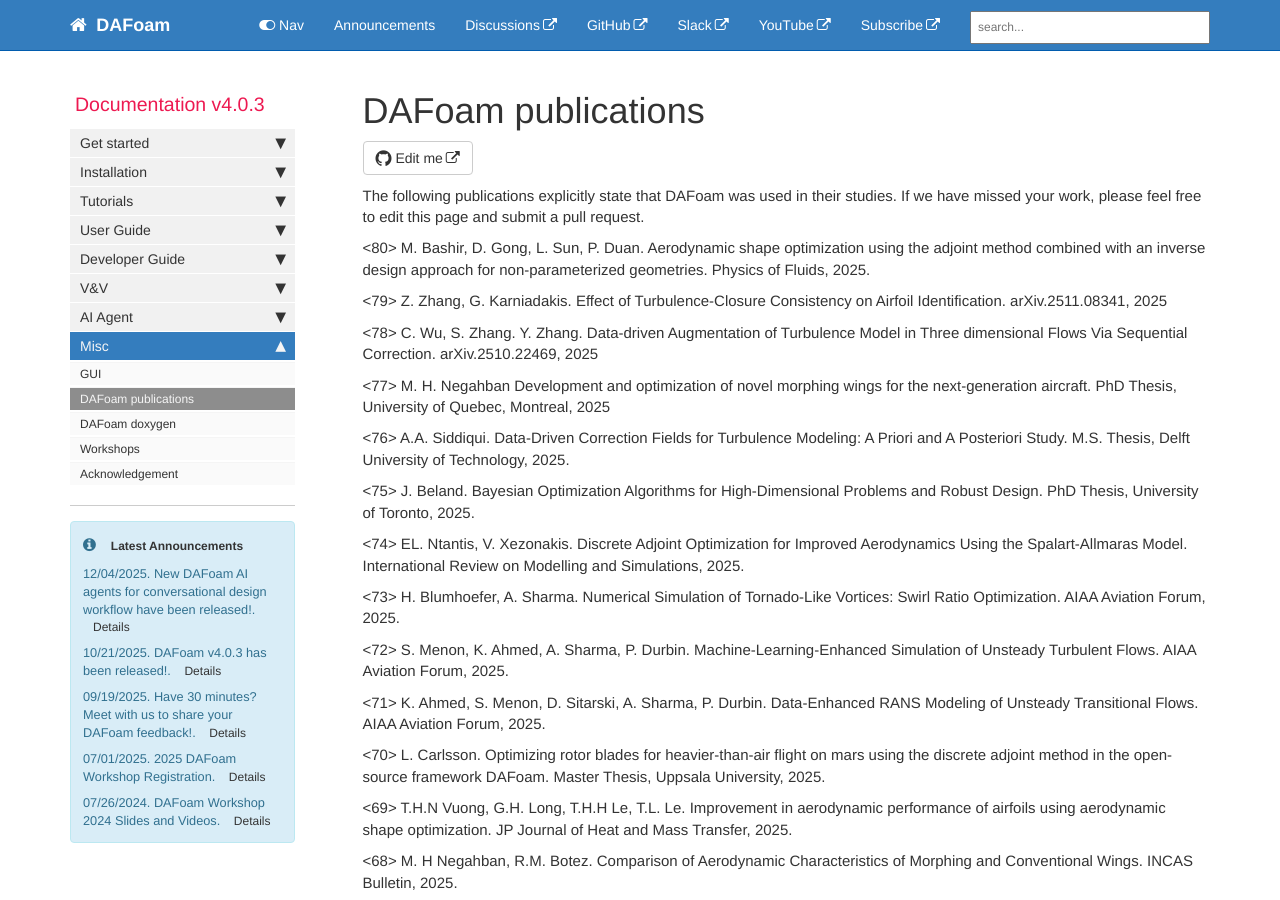
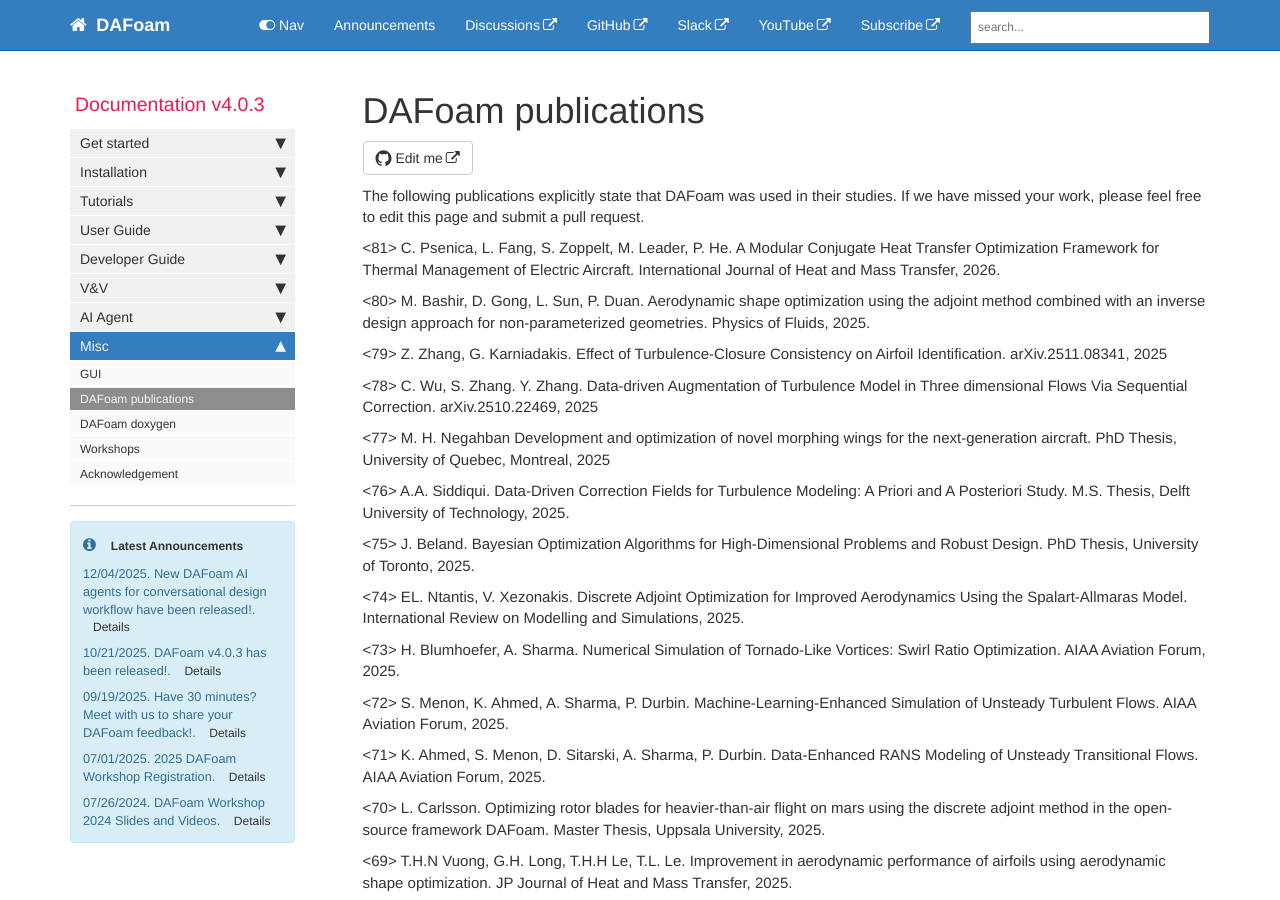
Before and after one commit to DAFoam/DAFoam.github.io, a Jekyll site: the page built from pages/mydoc/mydoc_docs_publications.md, in a window 1280 px wide and 900 px high. Built offline with Jekyll 4.4.1, drawn with Linux system fonts in a browser that asks for light colours; comment, search, counter and statistics services are not loaded.

Commit message:
content update

```diff
--- a/pages/mydoc/mydoc_docs_publications.md
+++ b/pages/mydoc/mydoc_docs_publications.md
@@ -8,6 +8,8 @@ folder: mydoc
 ---
 
 The following publications explicitly state that DAFoam was used in their studies. If we have missed your work, please feel free to edit this page and submit a pull request.
+
+<81> C. Psenica, L. Fang, S. Zoppelt, M. Leader, P. He. A Modular Conjugate Heat Transfer Optimization Framework for Thermal Management of Electric Aircraft. International Journal of Heat and Mass Transfer, 2026.
 
 <80> M. Bashir, D. Gong, L. Sun, P. Duan. Aerodynamic shape optimization using the adjoint method combined with an inverse design approach for non-parameterized geometries. Physics of Fluids, 2025.
 
```
